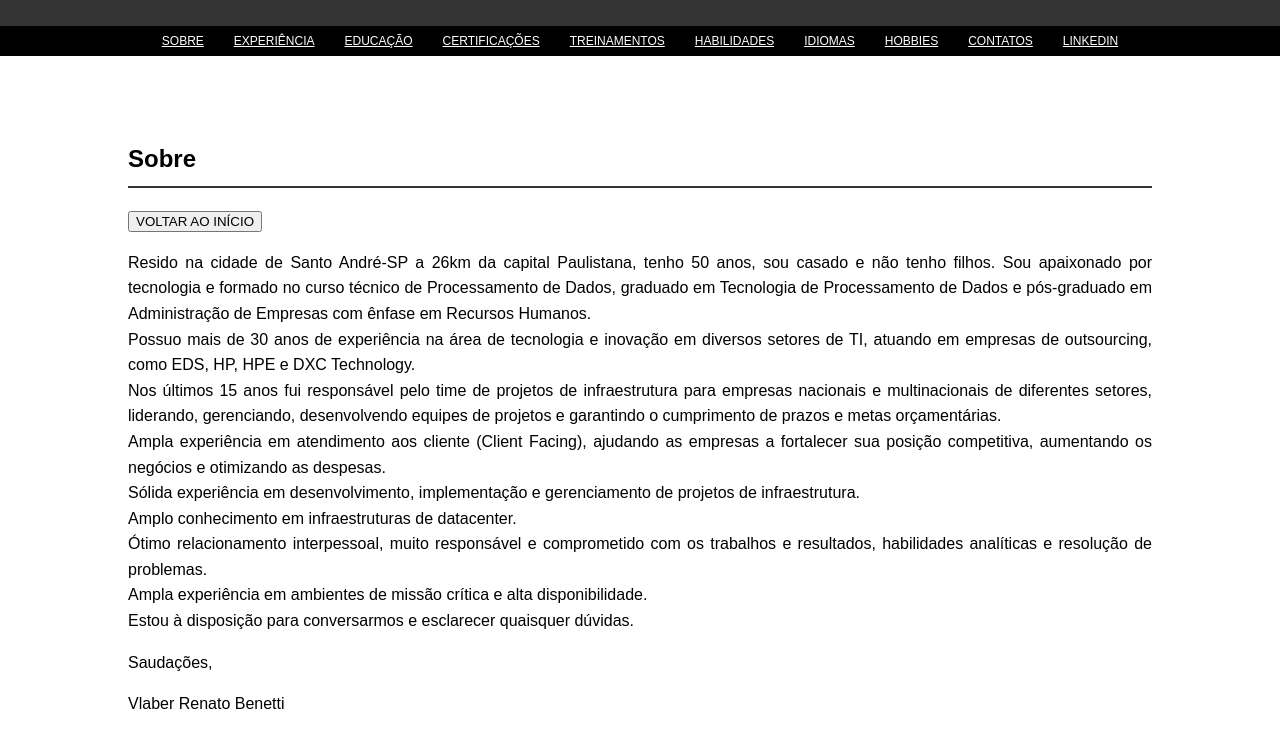
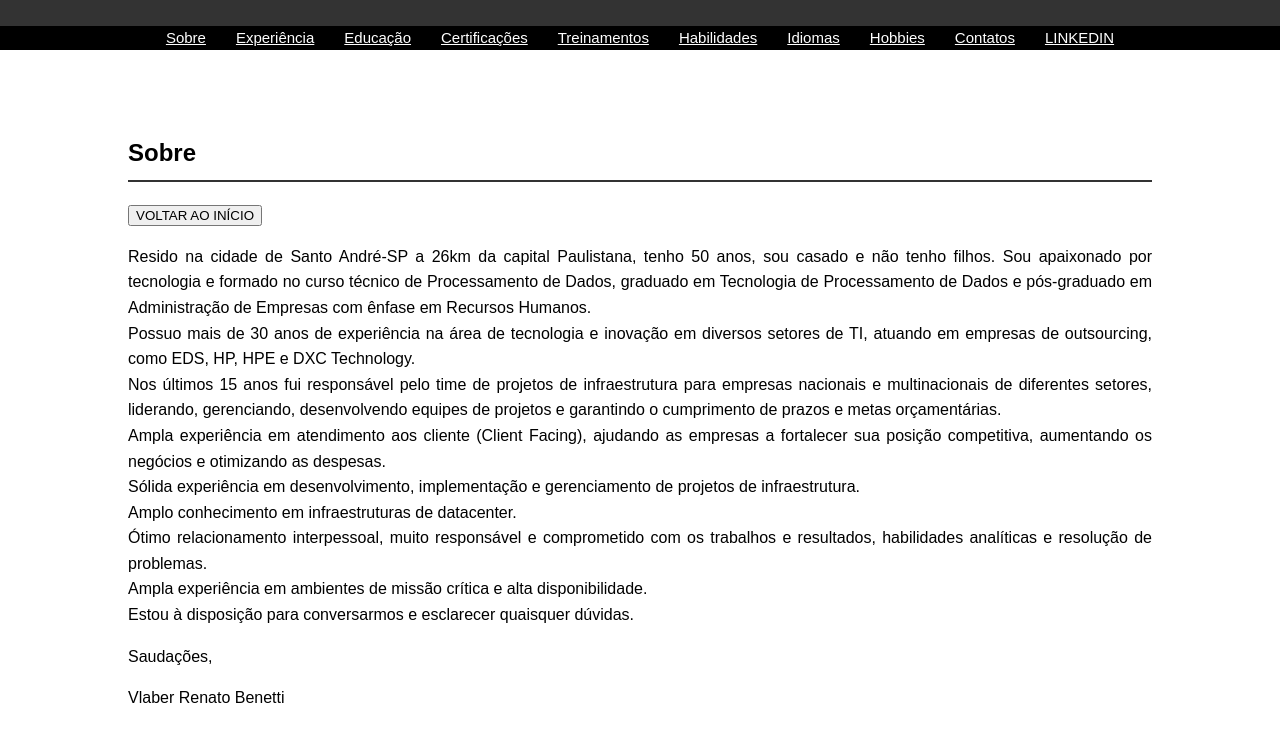
Before and after one commit to VlaberBenetti/vlaberbenetti, a plain HTML site: page index.html in a window 1280 px wide. Shown: the part 353-1100 px from the top of the page. Drawn offline with Linux system fonts and the light colour scheme.

Commit message:
Add files via upload

```diff
--- a/styles.css
+++ b/styles.css
@@ -15,10 +15,10 @@ header {
 
 nav {
     background: black;
-    text-transform: uppercase;
+    <!--text-transform: uppercase;-->
     line-height: 2.5;
     color: #fff;
-    font-size: 12px;
+    font-size: 15px;
 }
 
 nav ul {
```
